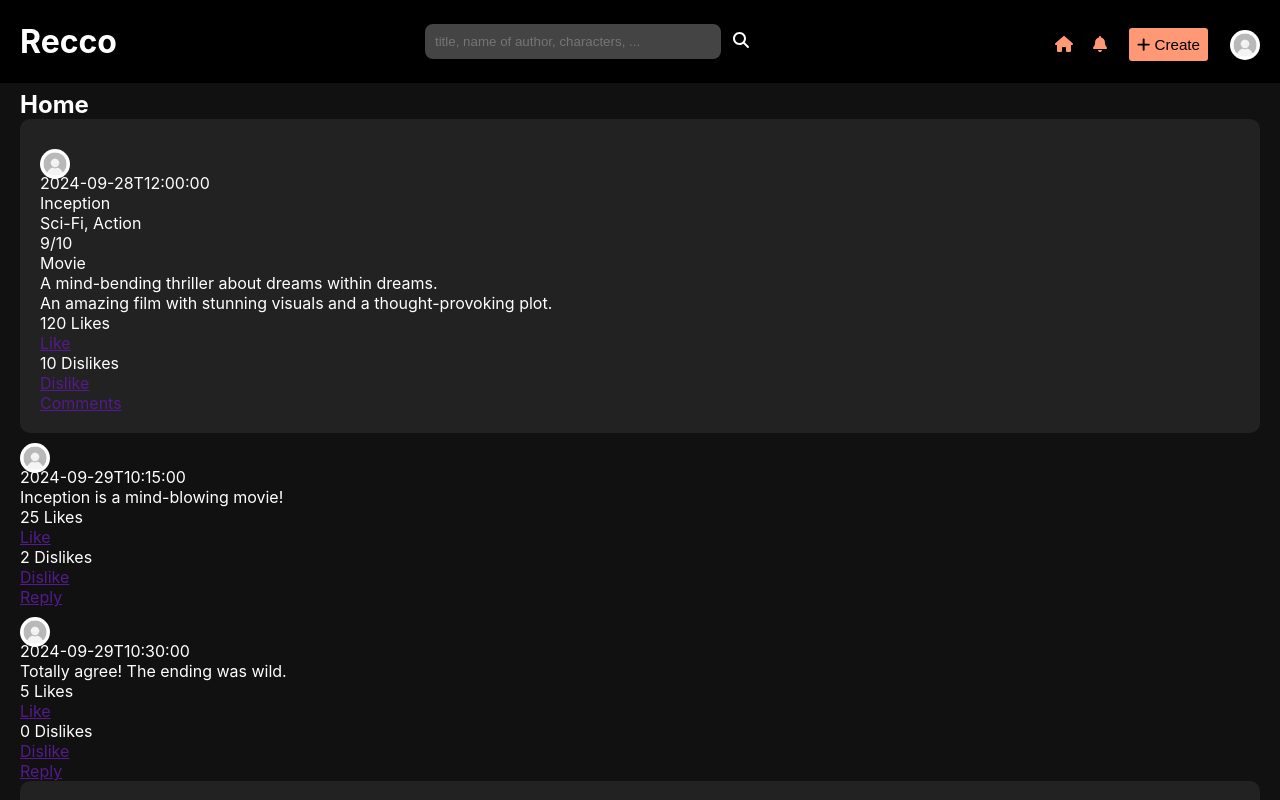
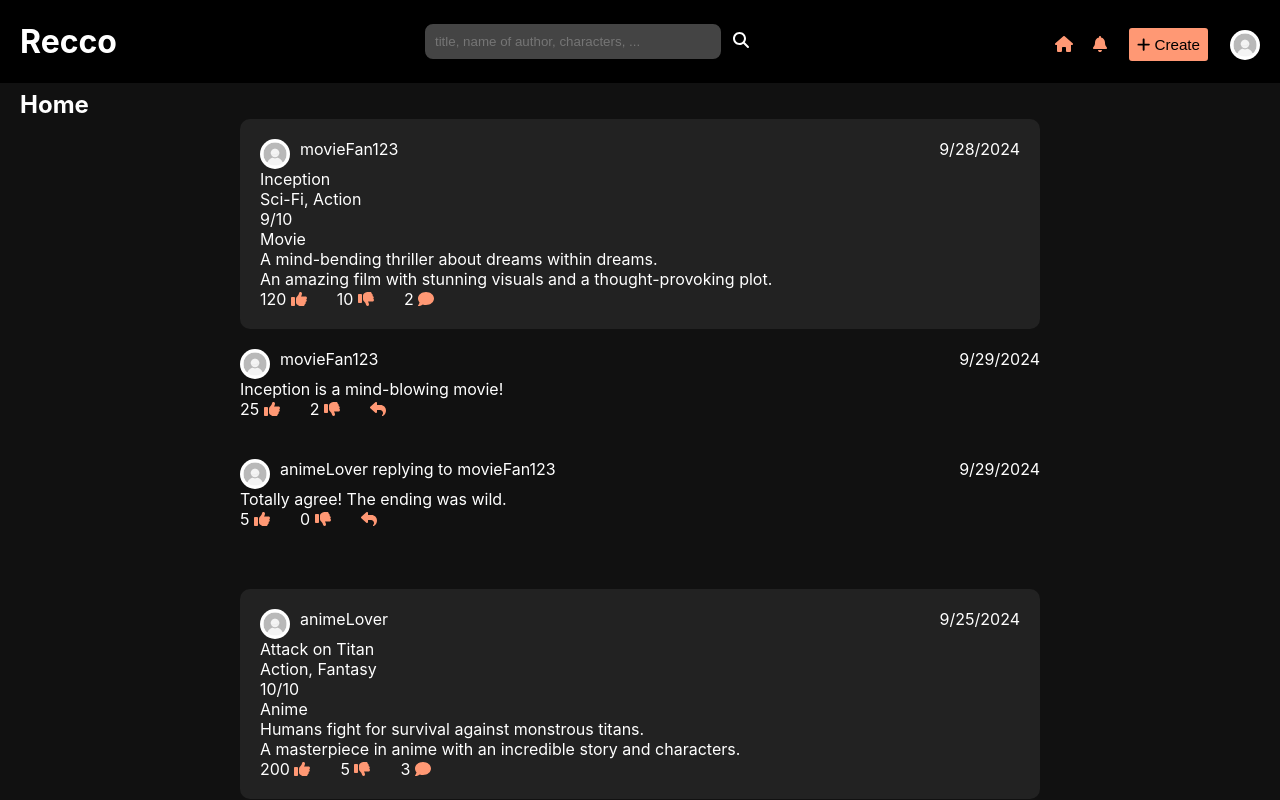
Before and after one commit to makiweeb13/WebDev2-Final-Project, a React (Vite) app: page / in a window 1280 px wide. Shown: the top 800 px of the page. Built offline with nearby package versions, Linux system fonts and the light colour scheme.

Commit message:
home page UI

```diff
--- a/src/App.css
+++ b/src/App.css
@@ -44,6 +44,10 @@ button:hover {
     margin-right: 20px;
 }
 
+.menu-icon:hover {
+    color: var(--peach-color);
+}
+
 .user-menu-profile {
     width: 30px;
     height: 30px;
@@ -69,10 +73,46 @@ main {
     padding: 20px;
 }
 
+.posts {
+    display: flex;
+    flex-direction: column;
+
+}
+
 .post {
     background-color: #222;
+    width: 100%;
+    border-radius: 10px;
+    max-width: 800px;
+    align-self: center;
     padding: 20px;
-    border-radius: 10px;
+}
+
+.user-header {
+    display: flex;
+    justify-content: space-between;
+}
+.comments {
+    display: flex;
+    flex-direction: column;
+    padding: 20px;
+}
+
+.comment {
+    width: 100%;
+    max-width: 800px;
+    align-self: center;
+}
+
+.user-profile {
+    width: 30px;
+    height: 30px;
+    border-radius: 50%;
+    margin-right: 10px;
+}
+
+.user {
+    display: flex;
 }
 
 .menu {
@@ -94,9 +134,17 @@ main {
     margin-right: 20px;
 }
 
-.profile {
-    /* margin-top: 5rem; */
+.options {
+    display: flex;
 }
+
+.options div {
+    display: flex;
+    margin-right: 10px;
+    align-items: center;
+    cursor: pointer;
+}
+
 
 footer {
     background-color: #222;
--- a/src/components/user/Comment.jsx
+++ b/src/components/user/Comment.jsx
@@ -1,36 +1,43 @@
 import React from 'react';
 import Comments from './Comments';
 import useStore from '../../store/store';
+import { FontAwesomeIcon } from '@fortawesome/react-fontawesome';
+import { faThumbsUp, faThumbsDown, faReply } from "@fortawesome/free-solid-svg-icons";
 
-function Comment({ key, comment }) {
+function Comment({ comment, commentId, userId }) {
 
-    const { comments } = useStore();
+    const { comments, getUsername, getComment, getDate } = useStore();
 
-    const replies = comments.filter(comment => comment.parent_id === key)
+    const replies = comments.filter(comment => comment.parent_id === commentId)
 
     return (
         <>
             <div className="comment">
-                <div className="comment-header">
-                    <img src="src/assets/profile-icon.png" alt="user profile" className='user-menu-profile'/>
-                    <p className="comment-user-name">{comment.username}</p>
-                    <p className="comment-date">{comment.date}</p>
+                <div className="user-header">
+                    <div className='user'>
+                        <img src="src/assets/profile-icon.png" alt="user profile" className='user-profile'/>
+                        <p className="comment-user-name">{getUsername(comment.user_id)}</p>
+                        {comment.parent_id && <p>&nbsp;replying to {getUsername(getComment(comment.parent_id).user_id)}</p>}
+                    </div>
+                    <p className="comment-date">{getDate(comment.date)}</p>
                 </div>
                 <p className="comment-content">{comment.content}</p>
-                <div className="comment-options">
+                <div className="options">
                     <div>
-                        <p className="comment-likes">{comment.likes} Likes</p>
-                        <a href="">Like</a>
+                        <p className="comment-likes">{comment.likes}&nbsp;</p>
+                        <FontAwesomeIcon icon={faThumbsUp} className="menu-icon"/>
                     </div>
                     <div>
-                        <p className="comment-dislikes">{comment.dislikes} Dislikes</p>
-                        <a href="">Dislike</a>
+                        <p className="comment-dislikes">{comment.dislikes}&nbsp;</p>
+                        <FontAwesomeIcon icon={faThumbsDown} className="menu-icon"/>
                     </div>
-                    <a href="">Reply</a>
+                    <div>
+                        <FontAwesomeIcon icon={faReply} className="menu-icon"/>
+                    </div>
                 </div>
             </div>
             <div className="replies">
-                <Comments key={comment.id} comments={replies} />
+                <Comments key={comment.id} comments={replies} commentId={comment.id} userId={comment.user_id}/>
             </div>
         </>
 
--- a/src/components/user/Comments.jsx
+++ b/src/components/user/Comments.jsx
@@ -8,7 +8,7 @@ function Comments({ postId }) {
     const postComments = comments.filter((comment) => comment.post_id === postId);
 
     const renderComments = () => {
-        return postComments.map(comment => <Comment key={comment.id} comment={comment} />);
+        return postComments.map(comment => <Comment key={comment.id} comment={comment} commentId={comment.id} userId={comment.user_id}/>);
     }
 
     return <div className="comments">{renderComments()}</div>
--- a/src/components/user/Post.jsx
+++ b/src/components/user/Post.jsx
@@ -1,7 +1,12 @@
 import React from 'react';
+import useStore from '../../store/store';
 import Comments from './Comments';
+import { FontAwesomeIcon } from '@fortawesome/react-fontawesome';
+import { faThumbsUp, faThumbsDown, faComment } from "@fortawesome/free-solid-svg-icons";
 
 function Post({ post }) {
+
+    const { getUsername, getDate, getCommentsNum } = useStore();
 
     const displayImages = () => {
         let imgID = 1;
@@ -13,10 +18,12 @@ function Post({ post }) {
     return (
         <>
             <div className="post">
-                <div className="post-header">
-                    <img src="src/assets/profile-icon.png" alt="user profile" className='user-menu-profile'/>
-                    <p className="name"></p>
-                    <p className="date">{post.date}</p>
+                <div className="user-header">
+                    <div className='user'>
+                        <img src="src/assets/profile-icon.png" alt="user profile" className='user-profile'/>
+                        <p className="name">{getUsername(post.user_id)}</p>
+                    </div>
+                    <p className="date">{getDate(post.date)}</p>
                 </div>
                 <div className="post-content">
                     <p className="title">{post.title}</p>
@@ -27,20 +34,23 @@ function Post({ post }) {
                     <p className="synopsis">{post.synopsis}</p>
                     <p className="review">{post.review}</p>
                 </div>
-                <div className="post-options">
+                <div className="options">
                     <div className="likes">
-                        <p>{post.likes} Likes</p>
-                        <a href="">Like</a>
+                        <p>{post.likes}&nbsp;</p>
+                        <FontAwesomeIcon icon={faThumbsUp} className="menu-icon"/>
                     </div>
                     <div className="dislikes">
-                        <p>{post.dislikes} Dislikes</p>
-                        <a href="">Dislike</a>
+                        <p>{post.dislikes}&nbsp;</p>
+                        <FontAwesomeIcon icon={faThumbsDown} className="menu-icon"/>
                     </div>
-                    <a href="">Comments</a>
+                    <div>
+                        <p>{getCommentsNum(post.id)}&nbsp;</p>
+                        <FontAwesomeIcon icon={faComment} className="menu-icon"/>
+                    </div>
                 </div>
                 {/* <div className="images">{displayImages()}</div>*/}
             </div>
-            <Comments postId={post.id}/>
+            <Comments postId={post.id} className="reply"/>
         </>
     )
 }
--- a/src/components/user/Posts.jsx
+++ b/src/components/user/Posts.jsx
@@ -9,7 +9,7 @@ function Posts(props) {
         )
     }
 
-    return <div>{renderPosts()}</div>
+    return <div className="posts">{renderPosts()}</div>
 }
 
 export default Posts;
--- a/src/store/store.js
+++ b/src/store/store.js
@@ -13,6 +13,28 @@ const useStore = create((set, get) => ({
         posts: data.posts,
         comments: data.comments,
     })),
+
+    // Getting username
+    getUsername: (userId) => {
+        const { users } = get();
+        return users.filter((user) => user.id === userId)[0].username;
+    },
+
+    // Getting parent comment
+    getComment: (parentId) => {
+        const { comments } = get();
+        return comments.filter((comment) => comment.id === parentId)[0];
+    },
+
+    getCommentsNum: (postId) => {
+        const { comments } = get();
+        return comments.filter((comment) => comment.post_id === postId).length;
+    },
+
+    //Getting the date
+    getDate: (date) => {
+        return new Date(date).toLocaleDateString();
+    },
 
     // Actions for Users
     addUser: (user) => set((state) => ({ users: [...state.users, user] })),
--- a/src/util/data.js
+++ b/src/util/data.js
@@ -1,4 +1,3 @@
-// initialData.js
 const data = {
     users: [
         {
@@ -50,6 +49,7 @@ const data = {
         {
             id: 1,
             post_id: 101,
+            user_id: 1,
             parent_id: null,
             likes: 25,
             dislikes: 2,
@@ -58,8 +58,9 @@ const data = {
         },
         {
             id: 2,
+            post_id: 101,
+            user_id: 2,
             parent_id: 1,
-            post_id: 101,
             likes: 5,
             dislikes: 0,
             content: "Totally agree! The ending was wild.",
@@ -68,6 +69,7 @@ const data = {
         {
             id: 3,
             post_id: 102,
+            user_id: 2,
             parent_id: null,
             likes: 40,
             dislikes: 1,
@@ -76,8 +78,9 @@ const data = {
         },
         {
             id: 4,
+            post_id: 102,
+            user_id: 1,
             parent_id: 3,
-            post_id: 102,
             likes: 15,
             dislikes: 1,
             content: "The plot twists are insane, especially in Season 4.",
@@ -85,8 +88,9 @@ const data = {
         },
         {
             id: 5,
+            post_id: 102,
+            user_id: 1,
             parent_id: 3,
-            post_id: 102,
             likes: 8,
             dislikes: 0,
             content: "Can't wait for the final season!",
```
